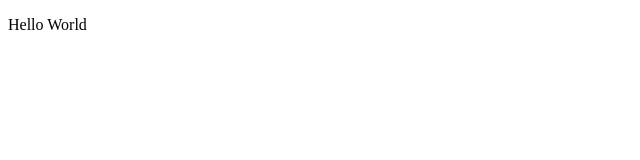
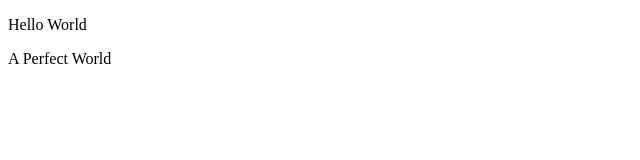
Before and after one commit to lonecopy1/coding, a plain HTML site: page index.html in a window 1280 px wide. Shown: the full height of the page, 0-640 px from the left. Drawn offline with Linux system fonts and the light colour scheme.

Commit message:
Update index.html

```diff
--- a/index.html
+++ b/index.html
@@ -5,5 +5,6 @@
     </head>
     <body>
         <p>Hello World</p>
+        <p>A Perfect World</p>
     </body>
 </html>
```
